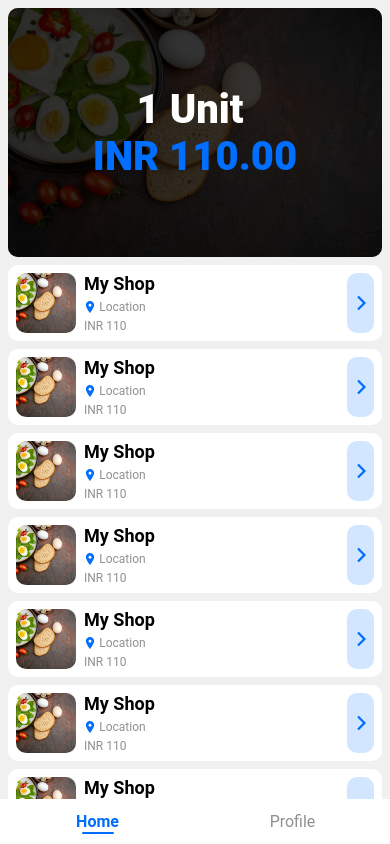
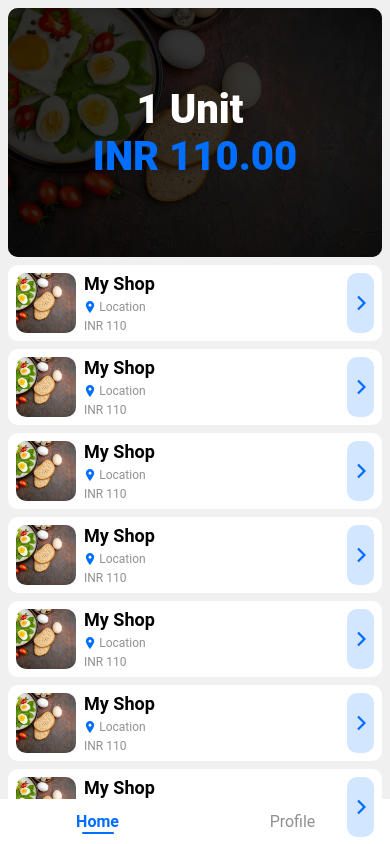
Before and after one commit to MohammadDanishJ/React-Shop, a React (Create React App) app: page /home in a window 390 px wide. Shown: the top 844 px of the page. Built offline with nearby package versions, Linux system fonts and the light colour scheme.

Commit message:
updated section height to fix browser topbar scroll on mobile

```diff
--- a/src/pages/index.styles.scss
+++ b/src/pages/index.styles.scss
@@ -1,7 +1,7 @@
 @import "../styles/colors";
 section{
     width: 100vw;
-    height: calc(100vh - 45px);
+    height: 100%;
     display: flex;
     flex-direction: column;
     align-items: center;
```
